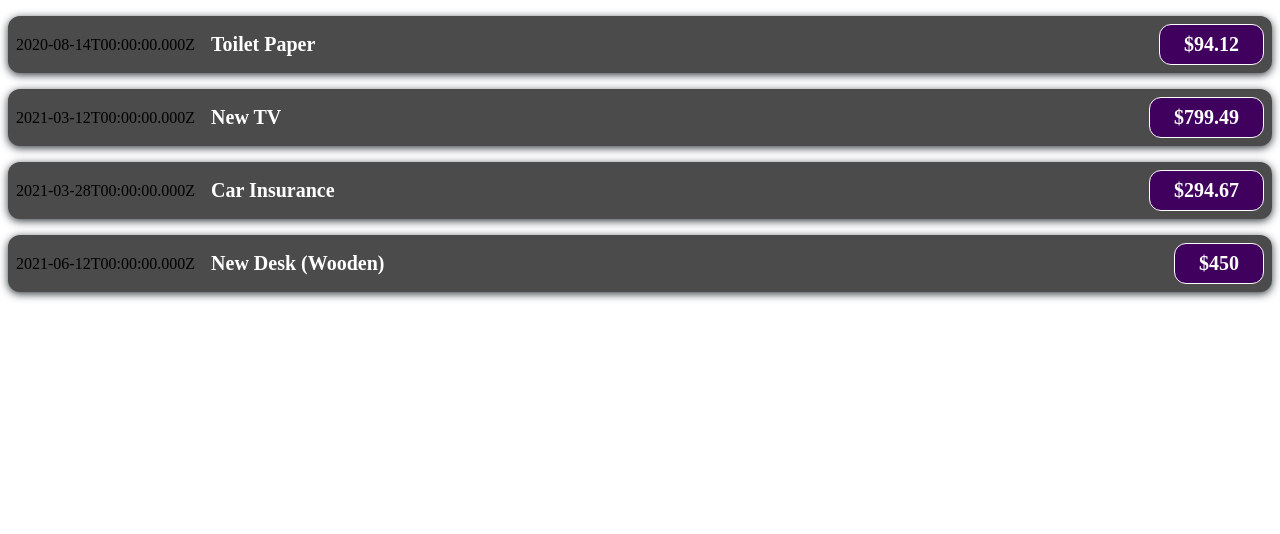
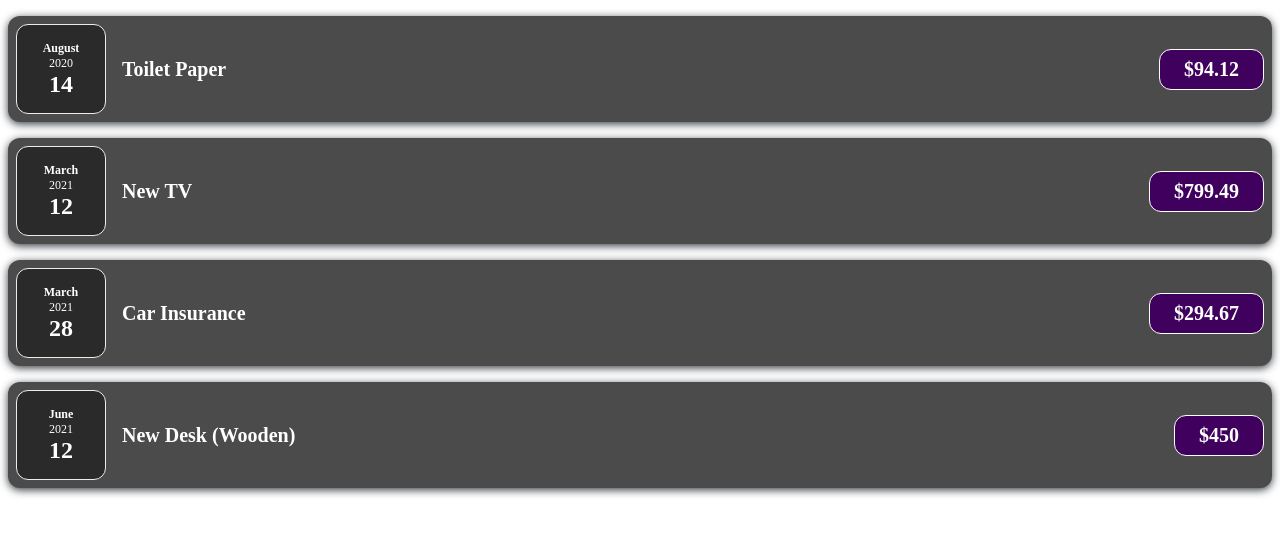
Before and after one commit to ShivangPatel2602/money-tracker, a React (Create React App) app: page / in a window 1280 px wide. Shown: the top 534 px of the page. Built offline with nearby package versions, Linux system fonts and the light colour scheme.

Commit message:
Refined date components

```diff
--- /dev/null
+++ b/src/components/ExpenseDate.css
@@ -0,0 +1,26 @@
+.expense-date {
+    display: flex;
+    flex-direction: column;
+    width: 5.5rem;
+    height: 5.5rem;
+    border: 1px solid #ececec;
+    background-color: #2a2a2a;
+    color: white;
+    border-radius: 12px;
+    align-items: center;
+    justify-content: center;
+  }
+
+  .expense-date__month {
+    font-size: 0.75rem;
+    font-weight: bold;
+  }
+
+  .expense-date__year {
+    font-size: 0.75rem;
+  }
+
+  .expense-date__day {
+    font-size: 1.5rem;
+    font-weight: bold;
+  }
--- /dev/null
+++ b/src/components/ExpenseDate.jsx
@@ -0,0 +1,17 @@
+import React from "react";
+import "./ExpenseDate.css";
+
+function ExpenseDate(props) {
+    const month = props.date.toLocaleString('en-US', { month: 'long' });
+    const day = props.date.toLocaleString('en-US', { day: '2-digit' });
+    const year = props.date.getFullYear();
+    return (
+        <div className="expense-date">
+            <div className="expense-date__month">{month}</div>
+            <div className="expense-date__year">{year}</div>
+            <div className="expense-date__day">{day}</div>
+        </div>
+    )
+}
+
+export default ExpenseDate;
--- a/src/components/ExpenseItem.jsx
+++ b/src/components/ExpenseItem.jsx
@@ -1,10 +1,11 @@
 import React from "react";
 import "./ExpenseItem.css";
+import ExpenseDate from "./ExpenseDate";
 
 function ExpenseItem(props) {
     return (
         <div className="expense-item">
-            <div>{props.date.toISOString()}</div>
+            <ExpenseDate date={props.date}/>
             <div className="expense-item__description">
                 <h2>{props.title}</h2>
                 <div className="expense-item__price">${props.amount}</div>
```
